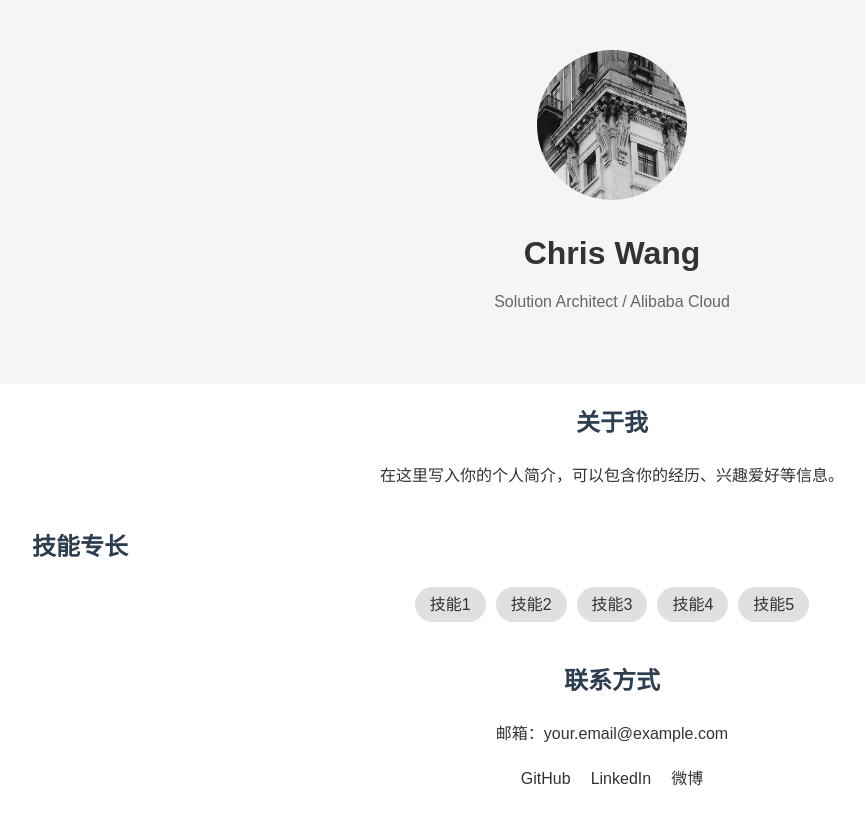
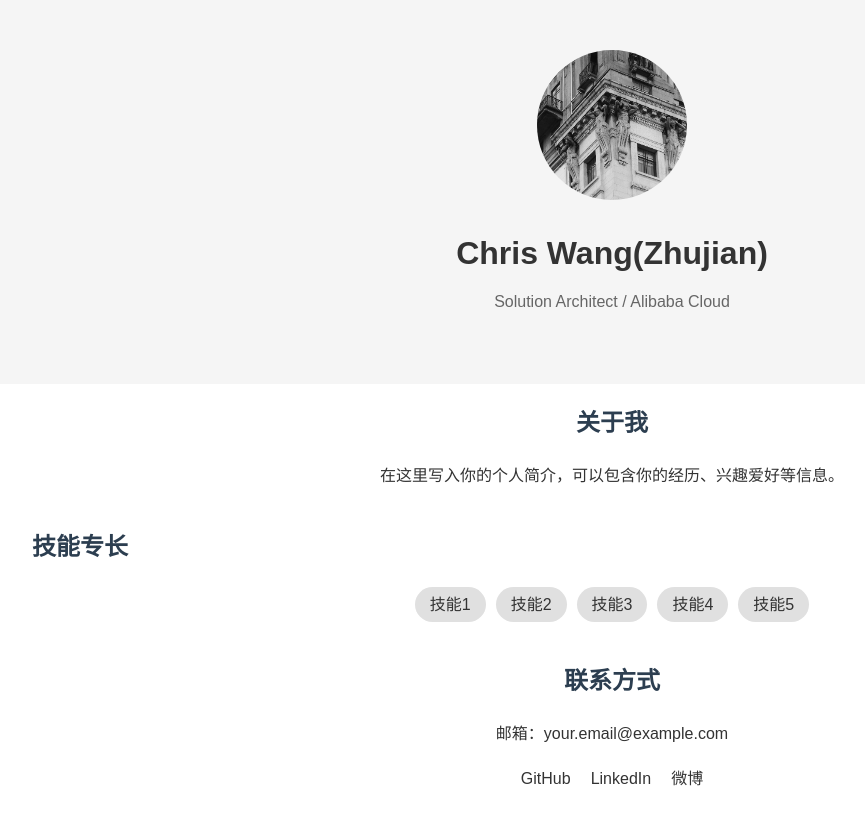
Before and after one commit to chrisxuwen/chrisxuwen.github.io, a plain HTML site: page index.html in a window 1280 px wide. Shown: the whole page, without its empty margins (28-893 px from the left). Drawn offline with Linux system fonts and the light colour scheme.

Commit message:
Update index.html

```diff
--- a/index.html
+++ b/index.html
@@ -3,7 +3,7 @@
 <head>
     <meta charset="UTF-8">
     <meta name="viewport" content="width=device-width, initial-scale=1.0">
-    <title>我的个人主页</title>
+    <title>Welcome to my homepage - Chris Wang</title>
     <style>
         * {
             margin: 0;
@@ -97,7 +97,7 @@
 <body>
     <header>
         <img src="images/my-photo.jpg" alt="个人照片" class="profile-img">
-        <h1>Chris Wang</h1>
+        <h1>Chris Wang(Zhujian)</h1>
         <p class="subtitle">Solution Architect / Alibaba Cloud</p>
     </header>
 
```
